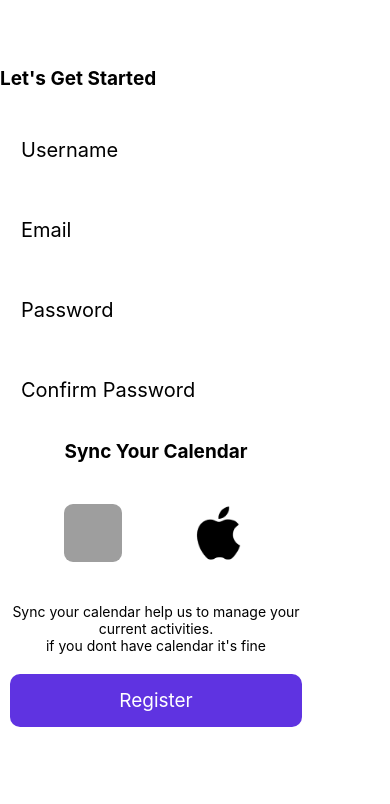
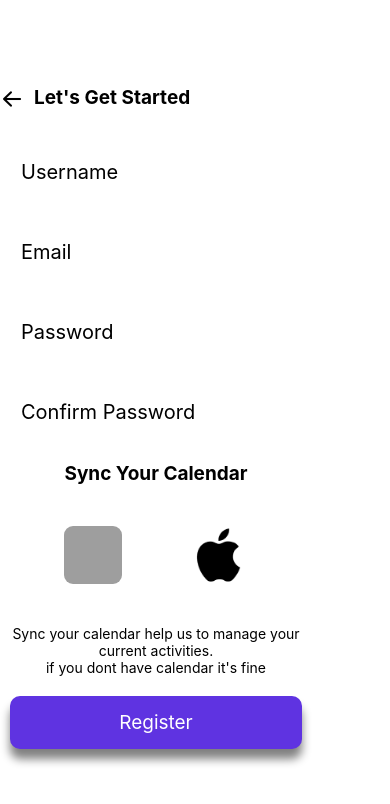
Before and after one commit to BarelHeby/CaleAI, a React Native app in the folder frontend/: screen / in a window 390 px wide. Shown: the top 804 px of the page. Built offline with nearby package versions, Linux system fonts and the light colour scheme; grey boxes are pictures that could not be loaded.

Commit message:
finish registration

```diff
--- /dev/null
+++ b/frontend/components/navigation/index.jsx
@@ -0,0 +1,17 @@
+import { View, Text } from "react-native";
+import React from "react";
+import { AntDesign } from "@expo/vector-icons";
+
+export default function Navigation({ text, to = "" }) {
+  return (
+    <View style={{ flexDirection: "row" }}>
+      <AntDesign
+        name="arrowleft"
+        size={24}
+        color="black"
+        style={{ marginEnd: 10 }}
+      />
+      <Text style={{ fontWeight: "bold", fontSize: 19 }}>{text}</Text>
+    </View>
+  );
+}
--- a/frontend/package.json
+++ b/frontend/package.json
@@ -18,6 +18,7 @@
     "react": "18.2.0",
     "react-dom": "18.2.0",
     "react-native": "0.73.4",
+    "react-native-vector-icons": "^10.0.3",
     "react-native-web": "~0.19.6"
   },
   "devDependencies": {
--- a/frontend/pages/register/index.jsx
+++ b/frontend/pages/register/index.jsx
@@ -1,16 +1,8 @@
-import {
-  View,
-  Text,
-  TextInput,
-  SafeAreaView,
-  Pressable,
-  Alert,
-  Image,
-  TouchableOpacity,
-} from "react-native";
+import { View, Text, Pressable, Alert, TouchableOpacity } from "react-native";
 import TextBox from "../../components/textbox";
 import { useState } from "react";
 import ImageButton from "../../components/image/ImageButton";
+import Navigation from "../../components/navigation";
 function Register() {
   const [username, setUsername] = useState("");
   const [email, setEmail] = useState("");
@@ -18,7 +10,7 @@ function Register() {
   const [confirmPassword, setConfirmPassword] = useState("");
   const handleSubmit = () => {
     if (password !== confirmPassword) {
-      Alert.alert("Error", "Passwords do not match!");
+      Alert.alert("Error", "Passwords do cnot match!");
     } else {
       // Submit the form
       Alert.alert("Success", "Registration successful!");
@@ -32,9 +24,7 @@ function Register() {
   };
   return (
     <View>
-      <Text style={{ fontWeight: "bold", fontSize: 19 }}>
-        Let's Get Started
-      </Text>
+      <Navigation text={"Let's Get Started"} />
       <View
         style={{
           width: "80%",
@@ -118,7 +108,12 @@ function Register() {
             backgroundColor: "#5F33E1",
             borderRadius: 10,
             padding: 15,
+            shadowColor: "gray",
+            shadowRadius: 10,
+            shadowOpacity: 1,
+            shadowOffset: { width: 0, height: 10 },
           }}
+          onPress={handleSubmit}
         >
           <Text
             style={{
@@ -131,12 +126,12 @@ function Register() {
             Register
           </Text>
         </TouchableOpacity>
-        <Pressable
+        {/* <Pressable
           style={{ margin: 20, backgroundColor: "#5F33E1" }}
           title="Register"
           onPress={handleSubmit}
           color="#5F33E1"
-        />
+        /> */}
       </View>
     </View>
   );
```
Also changed, not shown: 1 other file (tests, documents, lock files or other folders).
